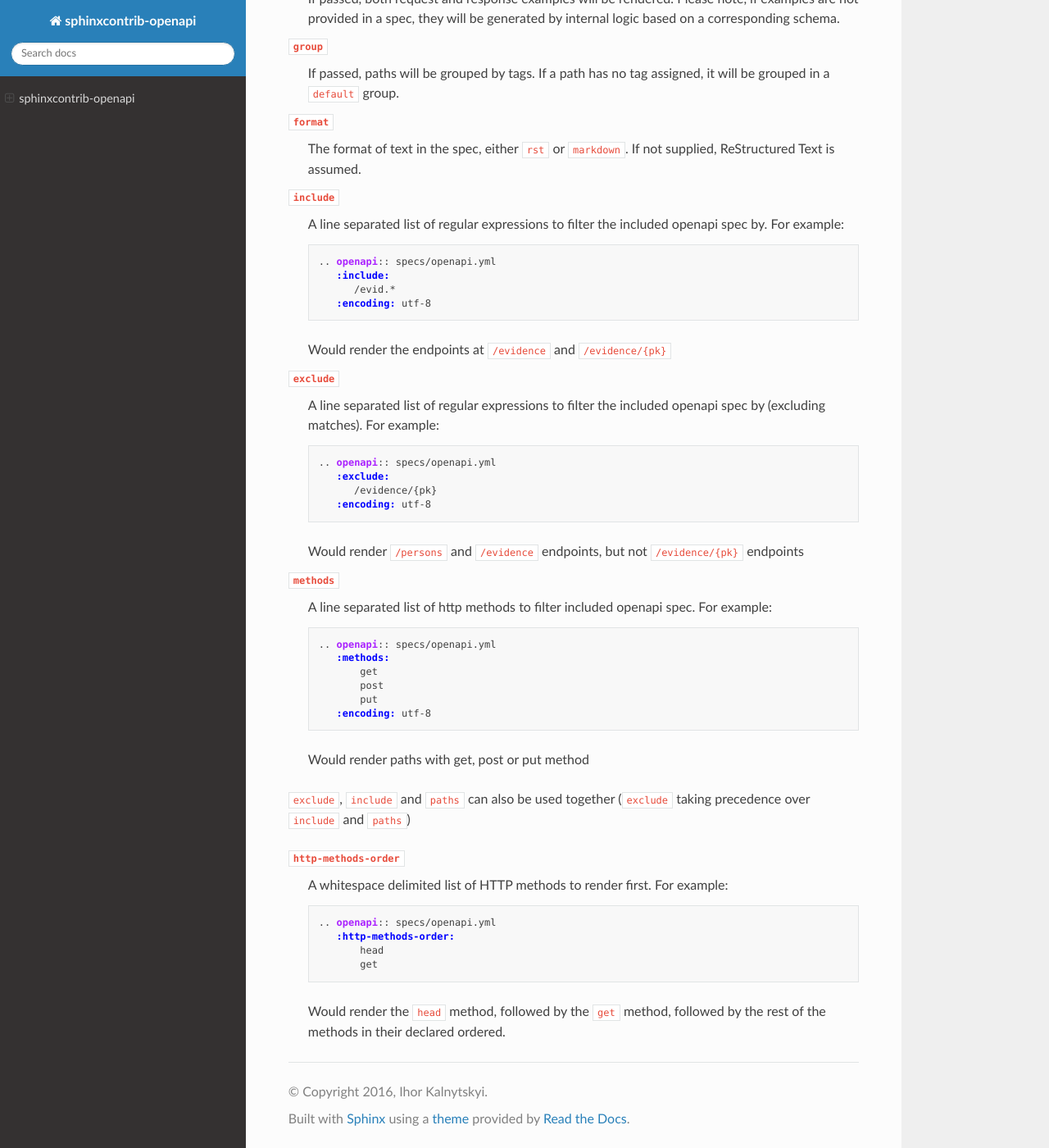
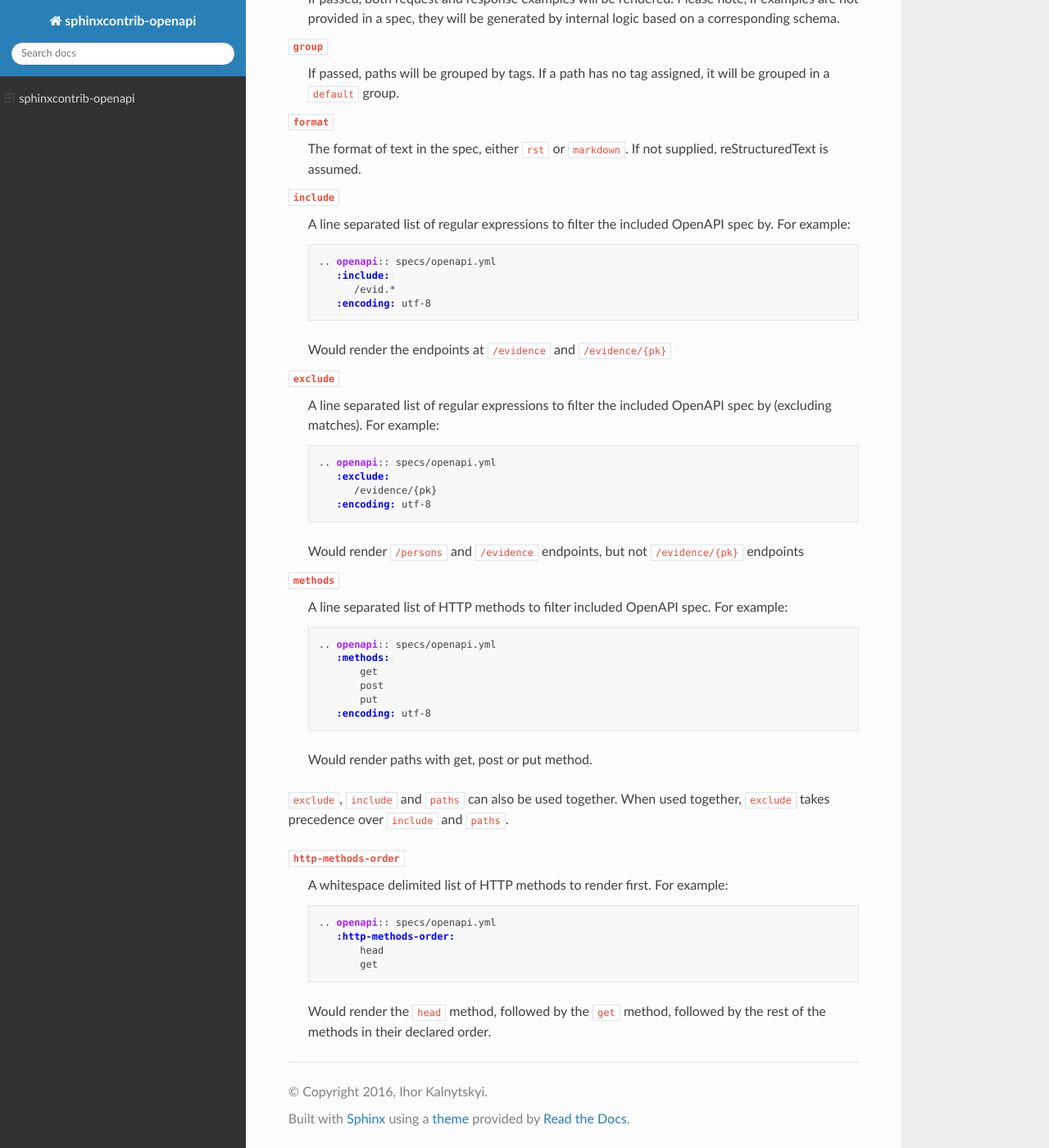
Before and after one commit to sphinx-contrib/openapi, a Sphinx documentation site: the page built from docs/index.rst, in a window 1280 px wide and 1400 px high, scrolled down 3619 px. Shown: the whole window at 82% size. Built offline with Sphinx 7.4.7 and the Read the Docs theme 2.0.0, drawn with Linux system fonts in a browser that asks for light colours; some of the changed text lies outside the part shown.

Commit message:
docs: Trivial fixes
Ahead of rework for switch to new directive.

Signed-off-by: Stephen Finucane <stephen@that.guru>
Assisted-by: Google Vertex gemini-3.8-flash (via pi)

```diff
--- a/docs/index.rst
+++ b/docs/index.rst
@@ -57,25 +53,23 @@ The ``openapi`` directive supports the following options:
            /evidence
         :encoding: utf-8
 
-  Would only render the endpoints at ``/persons`` and ``/evidence``,
-  ignoring all others.
+  Would only render the endpoints at ``/persons`` and ``/evidence``, ignoring all others.
 
 ``examples``
-  If passed, both request and response examples will be rendered. Please
-  note, if examples are not provided in a spec, they will be generated
-  by internal logic based on a corresponding schema.
+  If passed, both request and response examples will be rendered.
+  Please note, if examples are not provided in a spec, they will be generated by internal logic based on a corresponding schema.
 
 ``group``
-  If passed, paths will be grouped by tags. If a path has no tag assigned, it
-  will be grouped in a ``default`` group.
+  If passed, paths will be grouped by tags.
+  If a path has no tag assigned, it will be grouped in a ``default`` group.
 
 ``format``
-  The format of text in the spec, either ``rst`` or ``markdown``. If
-  not supplied, ReStructured Text is assumed.
+  The format of text in the spec, either ``rst`` or ``markdown``.
+  If not supplied, reStructuredText is assumed.
 
 ``include``
-  A line separated list of regular expressions to filter the included openapi
-  spec by. For example:
+  A line separated list of regular expressions to filter the included OpenAPI spec by.
+  For example:
 
   .. code:: restructuredtext
 
@@ -87,8 +81,8 @@ The ``openapi`` directive supports the following options:
   Would render the endpoints at ``/evidence`` and ``/evidence/{pk}``
 
 ``exclude``
-  A line separated list of regular expressions to filter the included openapi
-  spec by (excluding matches). For example:
+  A line separated list of regular expressions to filter the included OpenAPI spec by (excluding matches).
+  For example:
 
   .. code:: restructuredtext
 
@@ -97,12 +91,11 @@ The ``openapi`` directive supports the following options:
            /evidence/{pk}
         :encoding: utf-8
 
-  Would render ``/persons`` and ``/evidence`` endpoints, but not
-  ``/evidence/{pk}`` endpoints
+  Would render ``/persons`` and ``/evidence`` endpoints, but not ``/evidence/{pk}`` endpoints
 
 ``methods``
-  A line separated list of http methods to filter included openapi
-  spec. For example:
+  A line separated list of HTTP methods to filter included OpenAPI spec.
+  For example:
 
   .. code:: restructuredtext
 
@@ -113,10 +106,10 @@ The ``openapi`` directive supports the following options:
             put
         :encoding: utf-8
 
-  Would render paths with get, post or put method
+  Would render paths with get, post or put method.
 
-``exclude``, ``include`` and ``paths`` can also be used together (``exclude``
-taking precedence over ``include`` and ``paths``)
+``exclude``, ``include`` and ``paths`` can also be used together.
+When used together, ``exclude`` takes precedence over ``include`` and ``paths``.
 
 ``http-methods-order``
   A whitespace delimited list of HTTP methods to render first. For example:
@@ -128,7 +121,7 @@ taking precedence over ``include`` and ``paths``)
             head
             get
 
-  Would render the ``head`` method, followed by the ``get`` method, followed by the rest of the methods in their declared ordered.
+  Would render the ``head`` method, followed by the ``get`` method, followed by the rest of the methods in their declared order.
 
 
 .. _Sphinx: https://www.sphinx-doc.org/en/master/
```
Also changed, not shown: other parts of docs/index.rst (+5 -9 lines).
